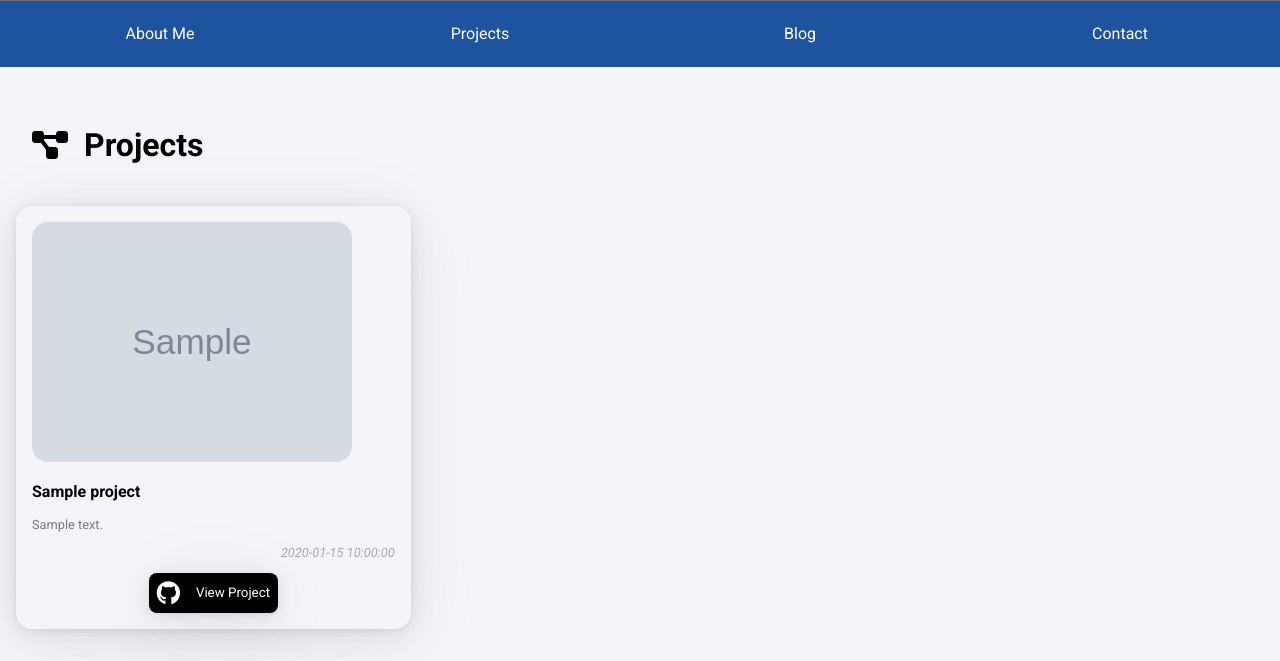
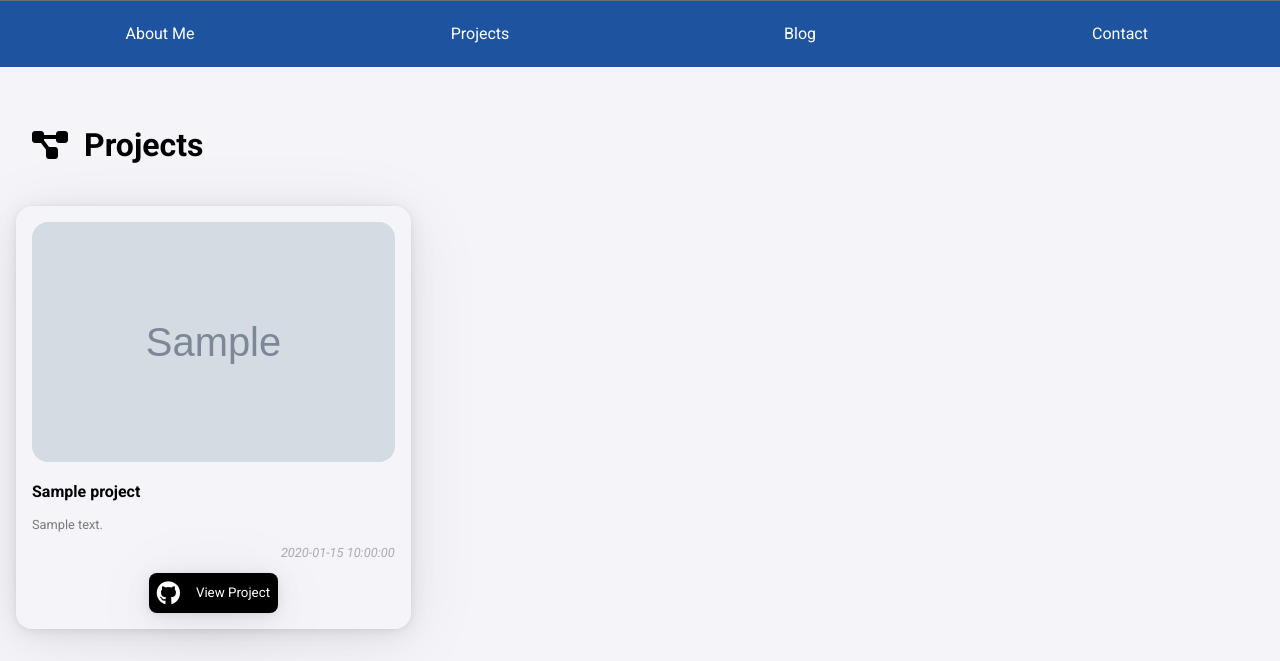
Before and after one commit to angelaw7/mlh-portfolio, a Flask app: template app/templates/portfolio.html in a window 1280 px wide. Shown: the part 829-1490 px from the top of the page. Run offline with Flask 2, Linux system fonts and the light colour scheme; the template is opened without the code that fills it: most values are stand-ins (such as "Sample title", 1, 10 or a date in 2020); grey boxes marked "Sample" are stand-in pictures; some libraries are stand-ins or nearby versions.

Commit message:
image fix

```diff
--- a/app/static/styles/main.css
+++ b/app/static/styles/main.css
@@ -211,7 +211,7 @@ body {
     }
 }
 .project-card-img {
-    max-width: 100%;
+    width: 100%;
     border-radius: 1rem;
     height: 15rem;
     object-fit: cover;
```
